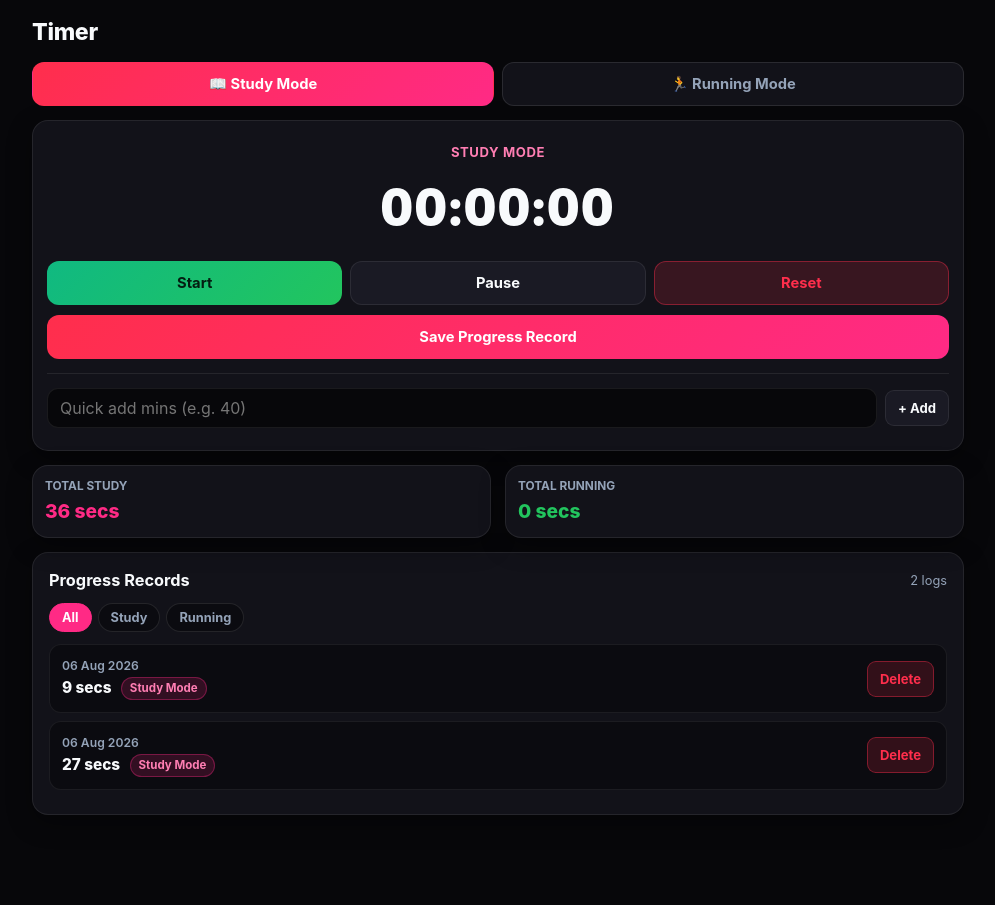
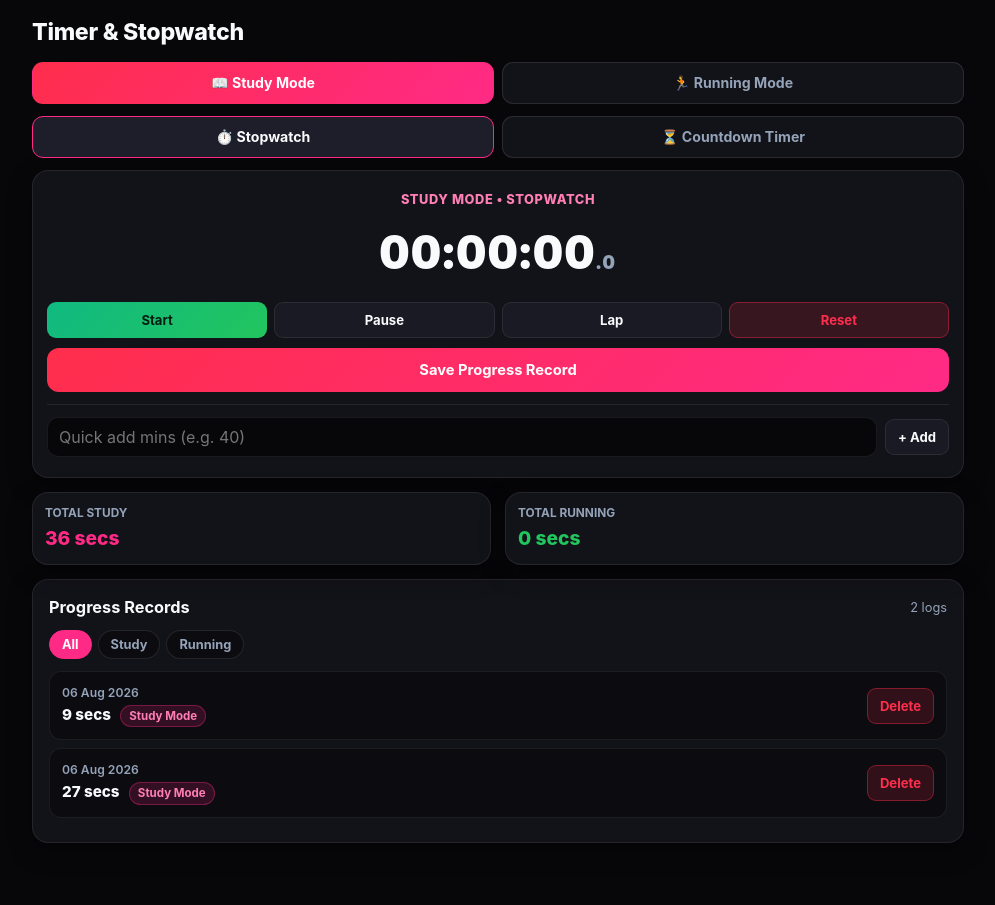
Before and after one commit to aakashofficial4551-alt/study-tracker-, a Flask app: page /study/ in a window 1280 px wide. Shown: the part 60-965 px from the top of the page, without its empty margins (142-1137 px from the left). Before the commit the page ends 875 px from the top, so only its background shows below. Run offline with Flask 3, Linux system fonts and the light colour scheme; a user stored in the database is signed in.

Commit message:
Update timer page for stopwatch and countdown features

```diff
--- a/templates/study/index.html
+++ b/templates/study/index.html
@@ -1,186 +1,167 @@
 {% extends "base.html" %}
-{% block title %}Timer - StudyOS{% endblock %}
+{% block title %}Timer & Stopwatch - StudyOS{% endblock %}
 
 {% block content %}
 <style>
-    .mode-switch {
+    .mode-switch, .tool-switch {
         display: grid;
         grid-template-columns: 1fr 1fr;
         gap: 8px;
-        margin-bottom: 14px;
+        margin-bottom: 12px;
     }
-    .mode-btn {
-        min-height: 44px;
+    .mode-btn, .tool-btn {
+        min-height: 42px;
         border: 1px solid rgba(255, 255, 255, 0.1);
         background: #121219;
         color: #94a3b8;
-        border-radius: 12px;
+        border-radius: 11px;
         font-weight: 700;
-        font-size: 0.92rem;
+        font-size: 0.88rem;
         cursor: pointer;
-        transition: 0.2s;
     }
-    .mode-btn.active-study {
-        background: linear-gradient(135deg, #ff2e4c 0%, #ff2a85 100%);
-        color: #ffffff;
-        border-color: transparent;
-    }
-    .mode-btn.active-running {
-        background: linear-gradient(135deg, #10b981 0%, #22c55e 100%);
-        color: #041d11;
-        border-color: transparent;
-    }
-    .timer-face {
-        text-align: center;
-        padding: 22px 14px;
-    }
+    .mode-btn.active-study { background: linear-gradient(135deg, #ff2e4c 0%, #ff2a85 100%); color: #fff; border-color: transparent; }
+    .mode-btn.active-running { background: linear-gradient(135deg, #10b981 0%, #22c55e 100%); color: #041d11; border-color: transparent; }
+    .tool-btn.active { background: #1e1e2b; color: #f8fafc; border-color: #ff2a85; }
+
+    .timer-face { text-align: center; padding: 20px 14px; }
     .timer-digits {
-        font-size: 3.1rem;
+        font-size: 2.9rem;
         font-weight: 900;
-        letter-spacing: 2px;
-        margin: 10px 0 18px 0;
+        letter-spacing: 1.5px;
+        margin: 10px 0 16px 0;
         font-variant-numeric: tabular-nums;
     }
-    .timer-controls {
-        display: grid;
-        grid-template-columns: repeat(3, 1fr);
-        gap: 8px;
-        margin-bottom: 10px;
-    }
-    .quick-row {
-        display: flex;
-        gap: 8px;
-        margin-top: 14px;
-        padding-top: 14px;
-        border-top: 1px solid rgba(255, 255, 255, 0.08);
-        align-items: center;
-    }
-    .quick-row input {
-        margin: 0;
-        flex: 1;
-        padding: 9px 12px;
-    }
-    .gps-strip {
-        display: none;
-        margin-top: 14px;
-        padding: 12px;
-        border-radius: 12px;
-        background: #0b0b10;
-        border: 1px dashed rgba(34, 197, 94, 0.4);
-        text-align: left;
-    }
-    .gps-strip.show { display: block; }
-    .filter-row {
-        display: flex;
-        gap: 6px;
-        margin-bottom: 12px;
-    }
-    .filter-pill {
-        padding: 6px 12px;
-        border-radius: 999px;
-        font-size: 0.8rem;
-        font-weight: 700;
+    .timer-digits small { font-size: 1.2rem; color: #94a3b8; }
+
+    .btn-row-4 { display: grid; grid-template-columns: repeat(4, 1fr); gap: 7px; margin-bottom: 10px; }
+    .btn-row-3 { display: grid; grid-template-columns: repeat(3, 1fr); gap: 8px; margin-bottom: 10px; }
+
+    .preset-row { display: grid; grid-template-columns: repeat(4, 1fr); gap: 6px; margin-bottom: 10px; }
+    .preset-btn {
+        padding: 8px 4px;
+        border-radius: 9px;
         border: 1px solid rgba(255, 255, 255, 0.1);
         background: #0b0b10;
-        color: #94a3b8;
+        color: #cbd5e1;
+        font-weight: 700;
+        font-size: 0.82rem;
         cursor: pointer;
     }
-    .filter-pill.active {
-        background: #ff2a85;
-        color: #fff;
-        border-color: #ff2a85;
+    .preset-btn:hover { border-color: #ff2a85; color: #fff; }
+
+    .lap-box {
+        margin-top: 12px;
+        max-height: 150px;
+        overflow-y: auto;
+        text-align: left;
+        background: #0b0b10;
+        border-radius: 10px;
+        padding: 8px 12px;
+        border: 1px solid rgba(255, 255, 255, 0.07);
+        display: none;
     }
-    .record-item {
-        display: flex;
-        justify-content: space-between;
-        align-items: center;
-        gap: 10px;
-        padding: 12px;
-        border-radius: 12px;
-        background: #0b0b10;
-        border: 1px solid rgba(255, 255, 255, 0.07);
-        margin-bottom: 8px;
-    }
-    .rec-date {
-        font-size: 0.76rem;
-        color: #94a3b8;
-        font-weight: 600;
-    }
-    .rec-main {
-        font-size: 0.96rem;
-        font-weight: 800;
-        margin-top: 2px;
-        color: #f8fafc;
-    }
-    .mode-badge {
-        display: inline-block;
-        font-size: 0.72rem;
-        font-weight: 700;
-        padding: 2px 8px;
-        border-radius: 999px;
-        margin-left: 6px;
-        vertical-align: middle;
-    }
-    .badge-study {
-        background: rgba(255, 42, 133, 0.16);
-        color: #ff7eb3;
-        border: 1px solid rgba(255, 42, 133, 0.35);
-    }
-    .badge-run {
-        background: rgba(16, 185, 129, 0.16);
-        color: #34d399;
-        border: 1px solid rgba(16, 185, 129, 0.35);
-    }
+    .lap-item { display: flex; justify-content: space-between; font-size: 0.82rem; padding: 5px 0; border-bottom: 1px solid rgba(255, 255, 255, 0.06); }
+    .lap-item:last-child { border-bottom: none; }
+
+    .quick-row { display: flex; gap: 8px; margin-top: 12px; padding-top: 12px; border-top: 1px solid rgba(255, 255, 255, 0.08); align-items: center; }
+    .quick-row input { margin: 0; flex: 1; padding: 9px 11px; }
+
+    .gps-strip { display: none; margin-top: 12px; padding: 11px; border-radius: 11px; background: #0b0b10; border: 1px dashed rgba(34, 197, 94, 0.4); text-align: left; }
+    .gps-strip.show { display: block; }
+
+    .filter-row { display: flex; gap: 6px; margin-bottom: 12px; }
+    .filter-pill { padding: 6px 12px; border-radius: 999px; font-size: 0.8rem; font-weight: 700; border: 1px solid rgba(255, 255, 255, 0.1); background: #0b0b10; color: #94a3b8; cursor: pointer; }
+    .filter-pill.active { background: #ff2a85; color: #fff; border-color: #ff2a85; }
+
+    .record-item { display: flex; justify-content: space-between; align-items: center; gap: 10px; padding: 12px; border-radius: 12px; background: #0b0b10; border: 1px solid rgba(255, 255, 255, 0.07); margin-bottom: 8px; }
+    .rec-date { font-size: 0.76rem; color: #94a3b8; font-weight: 600; }
+    .rec-main { font-size: 0.95rem; font-weight: 800; margin-top: 2px; color: #f8fafc; }
+    .mode-badge { display: inline-block; font-size: 0.72rem; font-weight: 700; padding: 2px 8px; border-radius: 999px; margin-left: 6px; }
+    .badge-study { background: rgba(255, 42, 133, 0.16); color: #ff7eb3; border: 1px solid rgba(255, 42, 133, 0.35); }
+    .badge-run { background: rgba(16, 185, 129, 0.16); color: #34d399; border: 1px solid rgba(16, 185, 129, 0.35); }
 </style>
 
-<h1 style="margin-bottom: 12px;">Timer</h1>
+<h1 style="margin-bottom: 12px;">Timer & Stopwatch</h1>
 
-<!-- MODE SWITCHER -->
+<!-- CATEGORY SWITCH: STUDY vs RUNNING -->
 <div class="mode-switch">
     <button type="button" id="btn-study" class="mode-btn active-study" onclick="setMode('study')">📖 Study Mode</button>
     <button type="button" id="btn-running" class="mode-btn" onclick="setMode('running')">🏃 Running Mode</button>
 </div>
 
-<!-- LIVE TIMER CARD -->
+<!-- TOOL SWITCH: STOPWATCH vs COUNTDOWN TIMER -->
+<div class="tool-switch">
+    <button type="button" id="tab-stopwatch" class="tool-btn active" onclick="setTool('stopwatch')">⏱️ Stopwatch</button>
+    <button type="button" id="tab-countdown" class="tool-btn" onclick="setTool('countdown')">⏳ Countdown Timer</button>
+</div>
+
 <div class="card timer-face">
-    <div id="mode-tag" style="font-size:0.82rem; font-weight:700; color:#ff7eb3; text-transform:uppercase; letter-spacing:0.6px;">
-        Study Mode
+    <div id="mode-tag" style="font-size:0.8rem; font-weight:800; color:#ff7eb3; text-transform:uppercase; letter-spacing:0.6px;">
+        Study Mode • Stopwatch
     </div>
-    <div id="timer-display" class="timer-digits">00:00:00</div>
 
-    <div class="timer-controls">
-        <button type="button" class="btn btn-success" onclick="startTimer()">Start</button>
-        <button type="button" class="btn btn-dark" onclick="pauseTimer()">Pause</button>
-        <button type="button" class="btn btn-danger" onclick="resetTimer()">Reset</button>
+    <!-- STOPWATCH VIEW -->
+    <div id="view-stopwatch">
+        <div id="sw-display" class="timer-digits">00:00:00<small>.0</small></div>
+        <div class="btn-row-4">
+            <button type="button" class="btn btn-success btn-sm" onclick="swStart()">Start</button>
+            <button type="button" class="btn btn-dark btn-sm" onclick="swPause()">Pause</button>
+            <button type="button" class="btn btn-dark btn-sm" onclick="swLap()">Lap</button>
+            <button type="button" class="btn btn-danger btn-sm" onclick="swReset()">Reset</button>
+        </div>
+        <div id="lap-box" class="lap-box"></div>
+    </div>
+
+    <!-- COUNTDOWN TIMER VIEW -->
+    <div id="view-countdown" style="display:none;">
+        <div id="cd-display" class="timer-digits">25:00</div>
+
+        <div class="preset-row">
+            <button type="button" class="preset-btn" onclick="cdSetPreset(15)">15 min</button>
+            <button type="button" class="preset-btn" onclick="cdSetPreset(25)">25 min</button>
+            <button type="button" class="preset-btn" onclick="cdSetPreset(45)">45 min</button>
+            <button type="button" class="preset-btn" onclick="cdSetPreset(60)">60 min</button>
+        </div>
+
+        <div style="display:flex; gap:8px; margin-bottom:12px;">
+            <input type="number" id="cd-custom-mins" min="1" max="360" placeholder="Custom mins" style="margin:0; flex:1; padding:8px 10px;">
+            <button type="button" class="btn btn-dark btn-sm" onclick="cdSetCustom()">Set</button>
+        </div>
+
+        <div class="btn-row-3">
+            <button type="button" class="btn btn-success btn-sm" onclick="cdStart()">Start</button>
+            <button type="button" class="btn btn-dark btn-sm" onclick="cdPause()">Pause</button>
+            <button type="button" class="btn btn-danger btn-sm" onclick="cdReset()">Reset</button>
+        </div>
     </div>
 
     <!-- DIRECT SAVE BUTTON -->
-    <form method="POST" action="{{ url_for('study.save') }}" id="live-save-form">
+    <form method="POST" action="{{ url_for('study.save') }}" id="live-save-form" onsubmit="prepareSave()" style="margin-top:10px;">
         <input type="hidden" name="mode" id="live-mode-input" value="study">
         <input type="hidden" name="duration" id="live-duration-input" value="0">
         <button type="submit" class="btn" style="width:100%;">Save Progress Record</button>
     </form>
 
-    <!-- COMPACT QUICK-ADD (IF TIMED OFFLINE) -->
+    <!-- COMPACT QUICK ADD -->
     <form method="POST" action="{{ url_for('study.save') }}" class="quick-row">
         <input type="hidden" name="mode" id="quick-mode-input" value="study">
         <input type="number" name="quick_mins" min="1" max="1440" placeholder="Quick add mins (e.g. 40)" required>
         <button type="submit" class="btn btn-dark btn-sm" style="white-space:nowrap;">+ Add</button>
     </form>
 
-    <!-- FUTURE RUNNING GPS STANDBY (NO PERMISSION REQUESTED YET) -->
+    <!-- FUTURE RUNNING GPS STANDBY -->
     <div id="gps-strip" class="gps-strip">
         <div style="display:flex; justify-content:space-between; align-items:center;">
-            <strong style="font-size:0.86rem; color:#34d399;">GPS Distance Tracker</strong>
+            <strong style="font-size:0.84rem; color:#34d399;">GPS Distance Tracker</strong>
             <span style="font-size:0.72rem; color:#94a3b8;">Standby (Off)</span>
         </div>
-        <p style="font-size:0.78rem; color:#94a3b8; margin-top:4px;">
-            Future mein running distance (km) yahan live location se record hoga. Abhi permission OFF hai.
+        <p style="font-size:0.76rem; color:#94a3b8; margin-top:4px;">
+            Future mein running distance (km) live location se yahan record hoga. Abhi permission OFF hai.
         </p>
     </div>
 </div>
 
-<!-- TOTALS STRIP -->
+<!-- TOTALS -->
 <div class="stats-grid" style="grid-template-columns: 1fr 1fr;">
     <div class="card" style="margin-bottom:0; padding:12px;">
         <div style="font-size:0.74rem; color:#94a3b8; font-weight:700;">TOTAL STUDY</div>
@@ -192,7 +173,7 @@
     </div>
 </div>
 
-<!-- PROGRESS RECORDS LIST -->
+<!-- PROGRESS RECORDS -->
 <div class="card" style="margin-top:14px;">
     <div style="display:flex; justify-content:space-between; align-items:center; margin-bottom:10px;">
         <h3>Progress Records</h3>
@@ -230,71 +211,168 @@
 </div>
 
 <script>
-    let seconds = 0;
-    let interval = null;
+    let currentMode = 'study';
+    let currentTool = 'stopwatch';
+
+    // --- STOPWATCH STATE ---
+    let swTenths = 0;
+    let swInterval = null;
+    let laps = [];
+
+    // --- COUNTDOWN STATE ---
+    let cdTotalSecs = 25 * 60;
+    let cdRemainingSecs = 25 * 60;
+    let cdElapsedSecs = 0;
+    let cdInterval = null;
+
+    function updateHeaderTag() {
+        const tag = document.getElementById('mode-tag');
+        const modeText = currentMode === 'running' ? 'Running Mode' : 'Study Mode';
+        const toolText = currentTool === 'stopwatch' ? 'Stopwatch' : 'Countdown Timer';
+        tag.textContent = `${modeText} • ${toolText}`;
+        tag.style.color = currentMode === 'running' ? '#34d399' : '#ff7eb3';
+    }
 
     function setMode(mode) {
-        const btnStudy = document.getElementById('btn-study');
-        const btnRun = document.getElementById('btn-running');
-        const tag = document.getElementById('mode-tag');
-        const gpsStrip = document.getElementById('gps-strip');
-
+        currentMode = mode;
         document.getElementById('live-mode-input').value = mode;
         document.getElementById('quick-mode-input').value = mode;
 
-        btnStudy.className = 'mode-btn';
-        btnRun.className = 'mode-btn';
+        document.getElementById('btn-study').className = 'mode-btn' + (mode === 'study' ? ' active-study' : '');
+        document.getElementById('btn-running').className = 'mode-btn' + (mode === 'running' ? ' active-running' : '');
 
-        if (mode === 'running') {
-            btnRun.classList.add('active-running');
-            tag.textContent = 'Running Mode';
-            tag.style.color = '#34d399';
-            gpsStrip.classList.add('show');
-        } else {
-            btnStudy.classList.add('active-study');
-            tag.textContent = 'Study Mode';
-            tag.style.color = '#ff7eb3';
-            gpsStrip.classList.remove('show');
-        }
+        const gps = document.getElementById('gps-strip');
+        if (mode === 'running') gps.classList.add('show');
+        else gps.classList.remove('show');
+
+        updateHeaderTag();
     }
 
-    function updateDisplay() {
-        const hrs = String(Math.floor(seconds / 3600)).padStart(2, '0');
-        const mins = String(Math.floor((seconds % 3600) / 60)).padStart(2, '0');
-        const secs = String(seconds % 60).padStart(2, '0');
-        document.getElementById('timer-display').textContent = `${hrs}:${mins}:${secs}`;
-        document.getElementById('live-duration-input').value = seconds;
+    function setTool(tool) {
+        currentTool = tool;
+        document.getElementById('tab-stopwatch').classList.toggle('active', tool === 'stopwatch');
+        document.getElementById('tab-countdown').classList.toggle('active', tool === 'countdown');
+        document.getElementById('view-stopwatch').style.display = tool === 'stopwatch' ? 'block' : 'none';
+        document.getElementById('view-countdown').style.display = tool === 'countdown' ? 'block' : 'none';
+        updateHeaderTag();
     }
 
-    function startTimer() {
-        if (interval) return;
-        interval = setInterval(() => {
-            seconds++;
-            updateDisplay();
+    // STOPWATCH FUNCTIONS
+    function formatSw(tenths) {
+        const totalSecs = Math.floor(tenths / 10);
+        const t = tenths % 10;
+        const hrs = String(Math.floor(totalSecs / 3600)).padStart(2, '0');
+        const mins = String(Math.floor((totalSecs % 3600) / 60)).padStart(2, '0');
+        const secs = String(totalSecs % 60).padStart(2, '0');
+        return `${hrs}:${mins}:${secs}<small>.${t}</small>`;
+    }
+
+    function swStart() {
+        if (swInterval) return;
+        swInterval = setInterval(() => {
+            swTenths++;
+            document.getElementById('sw-display').innerHTML = formatSw(swTenths);
+        }, 100);
+    }
+
+    function swPause() {
+        clearInterval(swInterval);
+        swInterval = null;
+    }
+
+    function swLap() {
+        if (swTenths === 0) return;
+        laps.unshift(formatSw(swTenths).replace(/<[^>]+>/g, ''));
+        const box = document.getElementById('lap-box');
+        box.style.display = 'block';
+        box.innerHTML = laps.map((val, idx) =>
+            `<div class="lap-item"><span style="color:#94a3b8;">Lap ${laps.length - idx}</span><strong>${val}</strong></div>`
+        ).join('');
+    }
+
+    function swReset() {
+        swPause();
+        swTenths = 0;
+        laps = [];
+        document.getElementById('sw-display').innerHTML = '00:00:00<small>.0</small>';
+        const box = document.getElementById('lap-box');
+        box.innerHTML = '';
+        box.style.display = 'none';
+    }
+
+    // COUNTDOWN FUNCTIONS
+    function renderCd() {
+        const hrs = Math.floor(cdRemainingSecs / 3600);
+        const mins = String(Math.floor((cdRemainingSecs % 3600) / 60)).padStart(2, '0');
+        const secs = String(cdRemainingSecs % 60).padStart(2, '0');
+        document.getElementById('cd-display').textContent =
+            hrs > 0 ? `${String(hrs).padStart(2, '0')}:${mins}:${secs}` : `${mins}:${secs}`;
+    }
+
+    function cdSetPreset(mins) {
+        cdPause();
+        cdTotalSecs = mins * 60;
+        cdRemainingSecs = cdTotalSecs;
+        cdElapsedSecs = 0;
+        renderCd();
+    }
+
+    function cdSetCustom() {
+        const val = parseInt(document.getElementById('cd-custom-mins').value, 10);
+        if (!val || val <= 0) return;
+        cdSetPreset(val);
+    }
+
+    function playBeep() {
+        try {
+            const ctx = new (window.AudioContext || window.webkitAudioContext)();
+            const osc = ctx.createOscillator();
+            osc.type = 'sine';
+            osc.frequency.setValueAtTime(880, ctx.currentTime);
+            osc.connect(ctx.destination);
+            osc.start();
+            osc.stop(ctx.currentTime + 0.4);
+        } catch (e) {}
+    }
+
+    function cdStart() {
+        if (cdInterval || cdRemainingSecs <= 0) return;
+        cdInterval = setInterval(() => {
+            if (cdRemainingSecs > 0) {
+                cdRemainingSecs--;
+                cdElapsedSecs++;
+                renderCd();
+            } else {
+                cdPause();
+                playBeep();
+                alert('Time Complete! Click "Save Progress Record" to log it.');
+            }
         }, 1000);
     }
 
-    function pauseTimer() {
-        clearInterval(interval);
-        interval = null;
+    function cdPause() {
+        clearInterval(cdInterval);
+        cdInterval = null;
     }
 
-    function resetTimer() {
-        pauseTimer();
-        seconds = 0;
-        updateDisplay();
+    function cdReset() {
+        cdPause();
+        cdRemainingSecs = cdTotalSecs;
+        cdElapsedSecs = 0;
+        renderCd();
+    }
+
+    // PASS ACTIVE DURATION ON SAVE
+    function prepareSave() {
+        const secs = currentTool === 'stopwatch' ? Math.floor(swTenths / 10) : cdElapsedSecs;
+        document.getElementById('live-duration-input').value = secs;
     }
 
     function filterRecords(cat, btn) {
         document.querySelectorAll('.filter-pill').forEach(p => p.classList.remove('active'));
         btn.classList.add('active');
-
         document.querySelectorAll('.record-item').forEach(item => {
-            if (cat === 'all' || item.dataset.cat === cat) {
-                item.style.display = 'flex';
-            } else {
-                item.style.display = 'none';
-            }
+            item.style.display = (cat === 'all' || item.dataset.cat === cat) ? 'flex' : 'none';
         });
     }
 </script>
```
